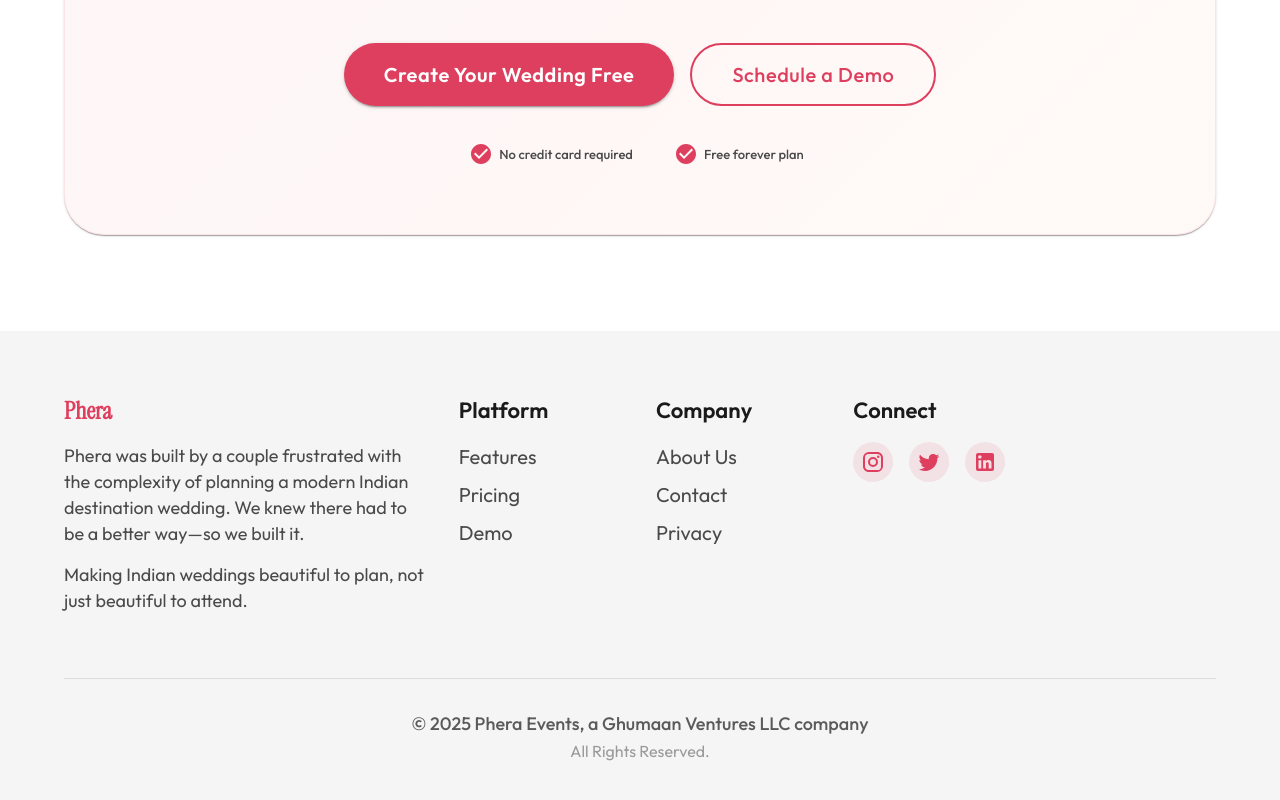
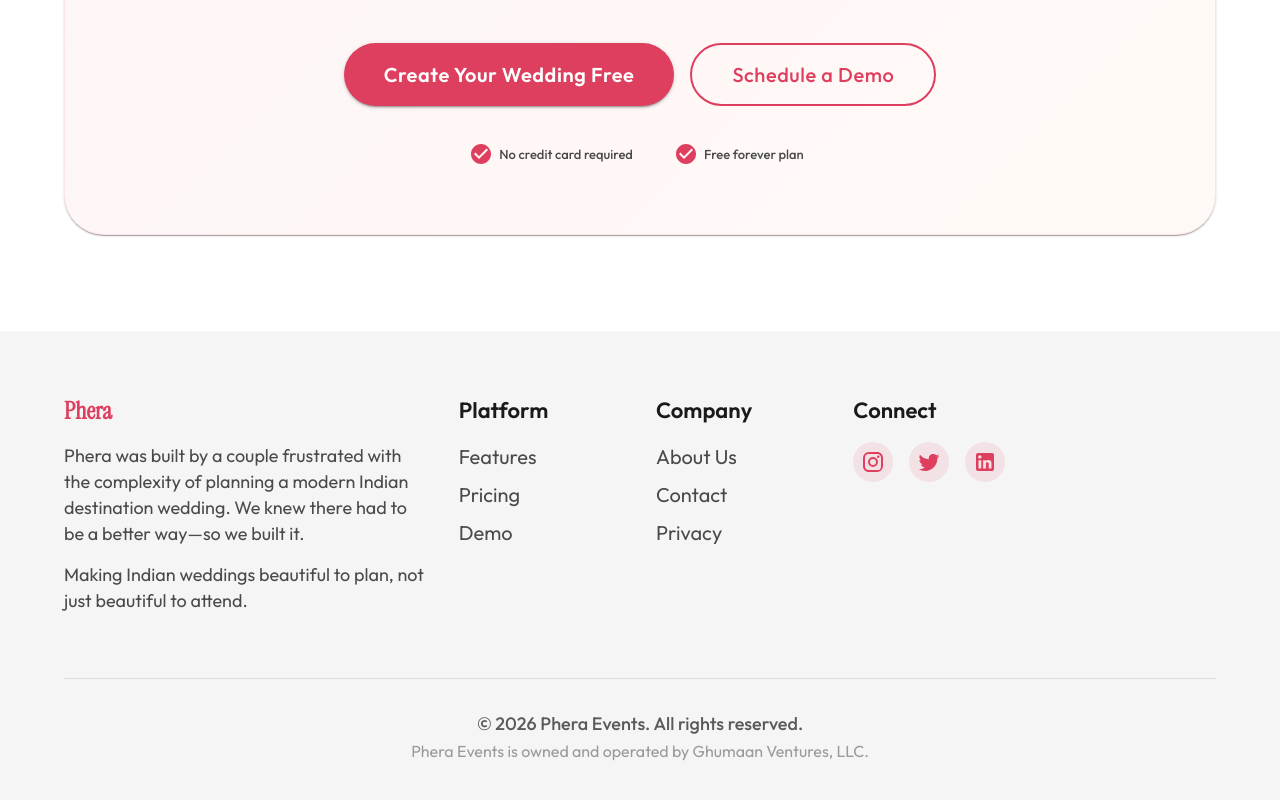
Before and after one commit to kghumaan/phera, a Next.js app: page / in a window 1280 px wide. Shown: the part 7304-8104 px from the top of the page. Built offline with nearby package versions, Linux system fonts and the light colour scheme; no server answers; what @mui/material-nextjs would draw is missing.

Commit message:
comp link

```diff
--- a/app/page.tsx
+++ b/app/page.tsx
@@ -1718,10 +1718,10 @@ export default function LandingPage() {
               }}
             >
               <Typography variant="body2" sx={{ color: '#5a5a5a', fontWeight: 500 }}>
-                © 2025 Phera Events, a Ghumaan Ventures LLC company
+                © 2026 Phera Events. All rights reserved.
               </Typography>
               <Typography variant="caption" sx={{ color: '#9a9a9a', display: 'block', mt: 0.5 }}>
-                All Rights Reserved.
+                Phera Events is owned and operated by Ghumaan Ventures, LLC.
               </Typography>
             </Box>
           </Container>
```
